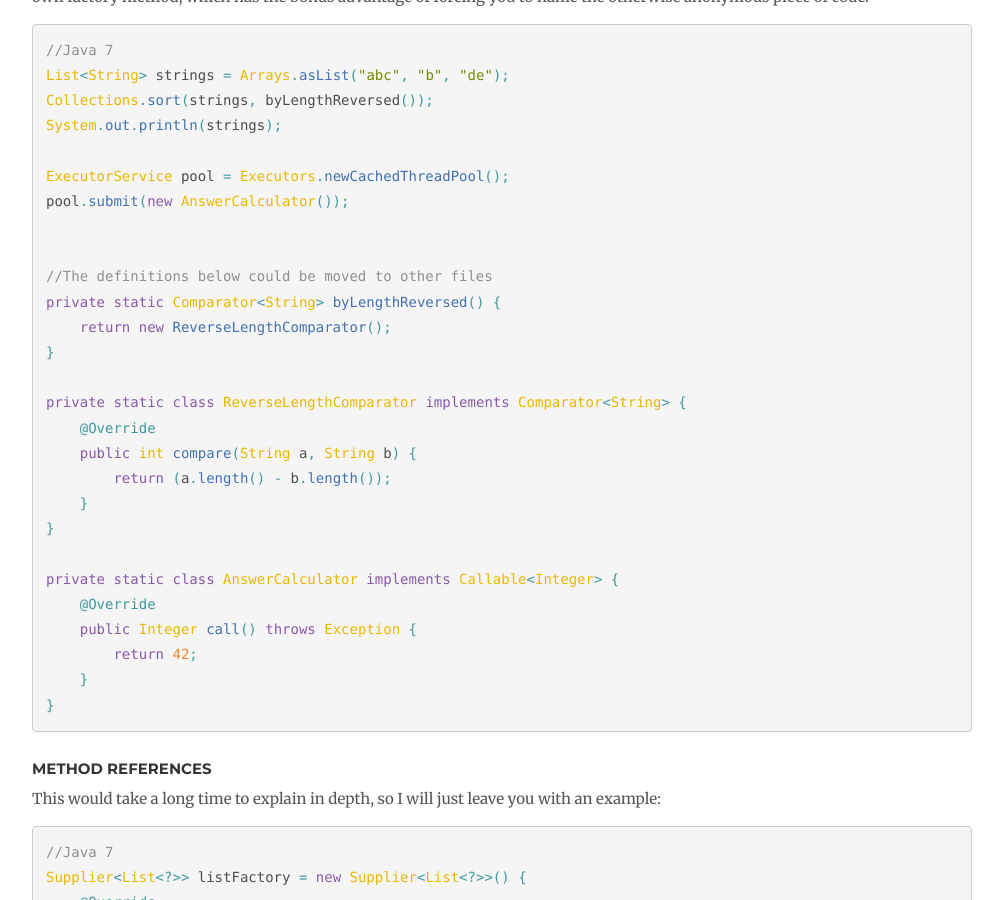
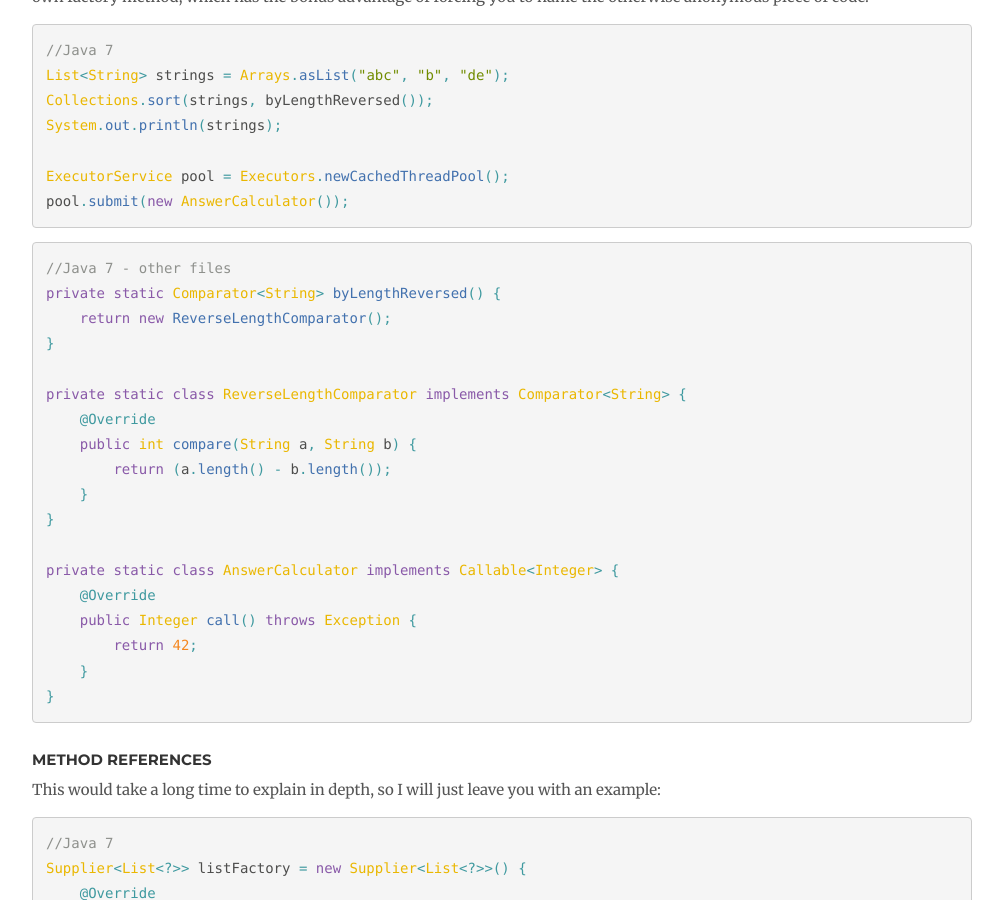
Before and after one commit to verhoevenv/verhoevenv.github.io, a Jekyll site: the page built from _posts/2015-08-18-fluentiterable-streamsupport-java8.md, in a window 1280 px wide and 900 px high, scrolled down 1952 px. Shown: the whole window, without its empty margins (138-1141 px from the left). Built offline with Jekyll 4.4.1, drawn with Linux system fonts in a browser that asks for light colours; nearby versions of some CDN libraries; comment, search, counter and statistics services are not loaded; some of the changed text lies outside the part shown.

Commit message:
Add some splits to improve code examples

```diff
--- a/_posts/2015-08-18-fluentiterable-streamsupport-java8.md
+++ b/_posts/2015-08-18-fluentiterable-streamsupport-java8.md
@@ -68,9 +68,10 @@ System.out.println(strings);
 
 ExecutorService pool = Executors.newCachedThreadPool();
 pool.submit(new AnswerCalculator());
+{% endhighlight %}
 
-
-//The definitions below could be moved to other files
+{% highlight java %}
+//Java 7 - other files
 private static Comparator<String> byLengthReversed() {
     return new ReverseLengthComparator();
 }
@@ -353,8 +354,11 @@ private static SortedSet<Integer> createSet() {
             .filter(greaterThan5())
             .collect(AdditionalCollectors.<Integer>toSortedSet());
 }
+{% endhighlight %}
 
-private static class AdditionalCollectors {
+{% highlight java %}
+//StreamSupport ctd - other file
+public static class AdditionalCollectors {
     private static <T> Supplier<SortedSet<T>> sortedSetSupplier() {
 
         return new Supplier<SortedSet<T>>() {
```
Also changed, not shown: other parts of _posts/2015-08-18-fluentiterable-streamsupport-java8.md (+1 -1 lines).
